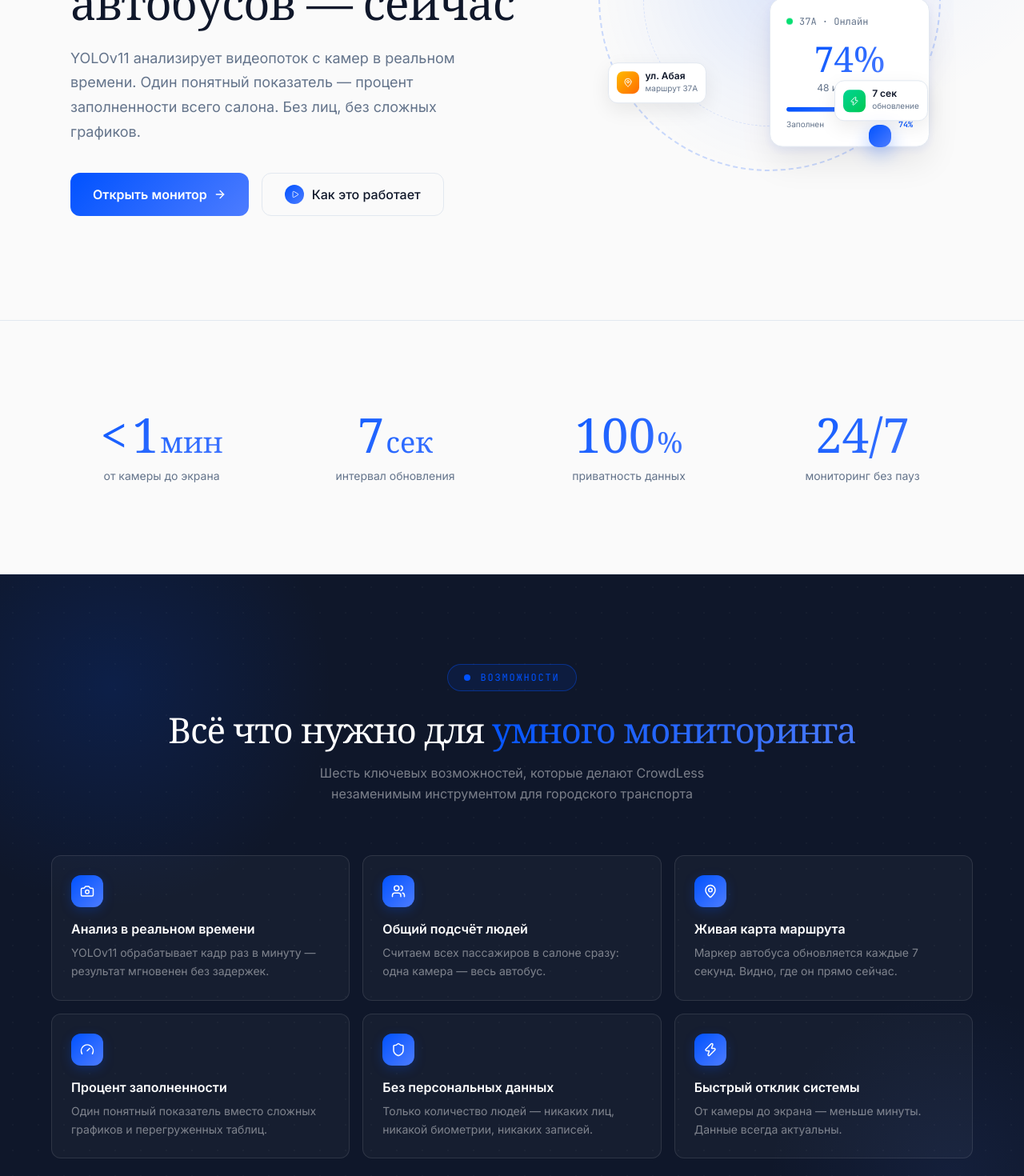
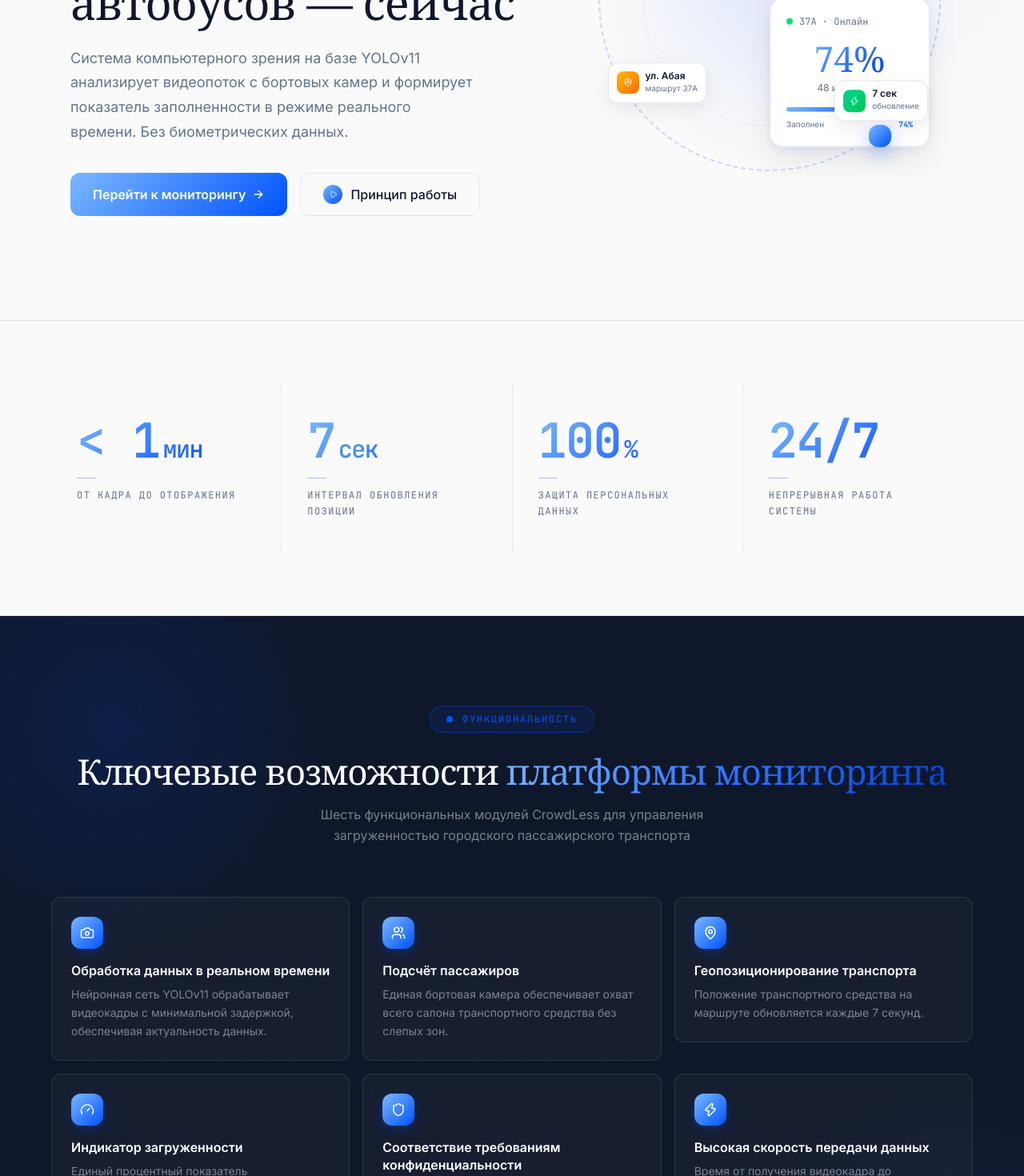
Before and after one commit to Alishnis/crowdless-app, a React (Vite) app: page / in a window 1280 px wide. Shown: the part 400-1870 px from the top of the page at 80% size. Built offline with nearby package versions, Linux system fonts and the light colour scheme; no server answers; a web font is replaced by a local one.

Commit message:
Апдейт дизайн 2.0

```diff
--- a/src/components/landing/FeaturesSection.tsx
+++ b/src/components/landing/FeaturesSection.tsx
@@ -7,33 +7,33 @@ import SectionLabel from '../ui/SectionLabel'
 const features = [
   {
     icon: Camera,
-    title: 'Анализ в реальном времени',
-    description: 'YOLOv11 обрабатывает кадр раз в минуту — результат мгновенен без задержек.',
+    title: 'Обработка данных в реальном времени',
+    description: 'Нейронная сеть YOLOv11 обрабатывает видеокадры с минимальной задержкой, обеспечивая актуальность данных.',
   },
   {
     icon: Users,
-    title: 'Общий подсчёт людей',
-    description: 'Считаем всех пассажиров в салоне сразу: одна камера — весь автобус.',
+    title: 'Подсчёт пассажиров',
+    description: 'Единая бортовая камера обеспечивает охват всего салона транспортного средства без слепых зон.',
   },
   {
     icon: MapPin,
-    title: 'Живая карта маршрута',
-    description: 'Маркер автобуса обновляется каждые 7 секунд. Видно, где он прямо сейчас.',
+    title: 'Геопозиционирование транспорта',
+    description: 'Положение транспортного средства на маршруте обновляется каждые 7 секунд.',
   },
   {
     icon: Gauge,
-    title: 'Процент заполненности',
-    description: 'Один понятный показатель вместо сложных графиков и перегруженных таблиц.',
+    title: 'Индикатор загруженности',
+    description: 'Единый процентный показатель предоставляет операторам всю необходимую информацию о состоянии рейса.',
   },
   {
     icon: Shield,
-    title: 'Без персональных данных',
-    description: 'Только количество людей — никаких лиц, никакой биометрии, никаких записей.',
+    title: 'Соответствие требованиям конфиденциальности',
+    description: 'Система фиксирует только количественные показатели. Биометрические и персональные данные не обрабатываются.',
   },
   {
     icon: Zap,
-    title: 'Быстрый отклик системы',
-    description: 'От камеры до экрана — меньше минуты. Данные всегда актуальны.',
+    title: 'Высокая скорость передачи данных',
+    description: 'Время от получения видеокадра до отображения результата на панели управления — менее одной минуты.',
   },
 ]
 
@@ -81,15 +81,15 @@ export default function FeaturesSection() {
           transition={{ duration: 0.6 }}
         >
           <div className="flex justify-center mb-6">
-            <SectionLabel inverted>Возможности</SectionLabel>
+            <SectionLabel inverted>Функциональность</SectionLabel>
           </div>
           <h2 className="font-display text-[2rem] md:text-[2.75rem] text-white leading-[1.12] tracking-tight mb-4">
-            Всё что нужно для{' '}
-            <span className="gradient-text">умного мониторинга</span>
+            Ключевые возможности{' '}
+            <span className="gradient-text">платформы мониторинга</span>
           </h2>
           <p className="text-white/45 text-base max-w-xl mx-auto leading-relaxed">
-            Шесть ключевых возможностей, которые делают CrowdLess незаменимым
-            инструментом для городского транспорта
+            Шесть функциональных модулей CrowdLess для управления
+            загруженностью городского пассажирского транспорта
           </p>
         </motion.div>
 
--- a/src/components/landing/HeroSection.tsx
+++ b/src/components/landing/HeroSection.tsx
@@ -51,9 +51,9 @@ export default function HeroSection() {
             variants={fadeUp}
             className="text-base md:text-lg text-muted-foreground leading-[1.7] max-w-lg mb-9"
           >
-            YOLOv11 анализирует видеопоток с камер в реальном времени.
-            Один понятный показатель — процент заполненности всего салона.
-            Без лиц, без сложных графиков.
+            Система компьютерного зрения на базе YOLOv11 анализирует
+            видеопоток с бортовых камер и формирует показатель заполненности
+            в режиме реального времени. Без биометрических данных.
           </motion.p>
 
           <motion.div variants={fadeUp} className="flex flex-col sm:flex-row gap-4">
@@ -61,7 +61,7 @@ export default function HeroSection() {
               onClick={() => navigate('/monitor')}
               className="group inline-flex items-center justify-center gap-2 gradient-bg text-white font-semibold px-7 py-3.5 rounded-xl transition-all duration-200 hover:-translate-y-0.5 hover:shadow-accent-lg active:scale-[0.98]"
             >
-              Открыть монитор
+              Перейти к мониторингу
               <ArrowRight
                 size={16}
                 className="transition-transform duration-200 group-hover:translate-x-1"
@@ -72,7 +72,7 @@ export default function HeroSection() {
               <div className="w-6 h-6 rounded-full gradient-bg flex items-center justify-center shrink-0">
                 <Play size={10} className="text-white ml-0.5" />
               </div>
-              Как это работает
+              Принцип работы
             </button>
           </motion.div>
         </motion.div>
--- a/src/components/landing/StatsSection.tsx
+++ b/src/components/landing/StatsSection.tsx
@@ -2,42 +2,51 @@ import { motion } from 'framer-motion'
 import type { Variants } from 'framer-motion'
 
 const stats = [
-  { value: '< 1', unit: 'мин', label: 'от камеры до экрана' },
-  { value: '7',        unit: 'сек', label: 'интервал обновления' },
-  { value: '100',      unit: '%',   label: 'приватность данных'  },
-  { value: '24/7',     unit: '',    label: 'мониторинг без пауз' },
+  { value: '< 1', unit: 'мин', label: 'от кадра до отображения' },
+  { value: '7',   unit: 'сек', label: 'интервал обновления позиции' },
+  { value: '100', unit: '%',   label: 'защита персональных данных' },
+  { value: '24/7', unit: '',   label: 'непрерывная работа системы' },
 ]
 
 const container: Variants = {
   hidden: {},
-  visible: { transition: { staggerChildren: 0.1, delayChildren: 0.15 } },
+  visible: { transition: { staggerChildren: 0.12, delayChildren: 0.1 } },
 }
 
 const item: Variants = {
-  hidden:  { opacity: 0, y: 20 },
-  visible: { opacity: 1, y: 0, transition: { duration: 0.6 } },
+  hidden:  { opacity: 0, y: 16 },
+  visible: { opacity: 1, y: 0, transition: { duration: 0.55 } },
 }
 
 export default function StatsSection() {
   return (
-    <section id="stats" className="py-28 px-6 border-y border-border">
+    <section id="stats" className="py-20 px-6 border-y border-border">
       <div className="max-w-6xl mx-auto">
         <motion.div
-          className="grid grid-cols-2 lg:grid-cols-4 gap-8 lg:gap-4"
+          className="grid grid-cols-2 lg:grid-cols-4 gap-px bg-border"
           variants={container}
           initial="hidden"
           whileInView="visible"
           viewport={{ once: true, amount: 0.4 }}
         >
           {stats.map((stat, i) => (
-            <motion.div key={i} variants={item} className="text-center">
-              <div className="font-display leading-none gradient-text text-5xl lg:text-6xl mb-3">
+            <motion.div
+              key={i}
+              variants={item}
+              className="bg-background flex flex-col gap-3 px-8 py-10"
+            >
+              <div className="font-mono font-bold leading-none gradient-text text-5xl lg:text-[3.75rem] tracking-tight tabular-nums">
                 {stat.value}
                 {stat.unit && (
-                  <span className="text-3xl lg:text-4xl ml-0.5">{stat.unit}</span>
+                  <span className="text-2xl lg:text-3xl ml-1 font-medium">{stat.unit}</span>
                 )}
               </div>
-              <p className="text-sm text-muted-foreground">{stat.label}</p>
+
+              <div className="w-6 h-px bg-accent/35 mt-1" />
+
+              <p className="text-xs font-mono uppercase tracking-[0.12em] text-muted-foreground leading-relaxed">
+                {stat.label}
+              </p>
             </motion.div>
           ))}
         </motion.div>
--- a/src/index.css
+++ b/src/index.css
@@ -30,14 +30,14 @@ body {
 
 /* ─── Signature utilities ────────────────────────────────────────────────── */
 @utility gradient-text {
-  background: linear-gradient(135deg, #0052FF, #4D7CFF);
+  background: linear-gradient(135deg, #7BB8FF 0%, #2B6FFF 55%, #0041CC 100%);
   -webkit-background-clip: text;
   background-clip: text;
   color: transparent;
 }
 
 @utility gradient-bg {
-  background: linear-gradient(135deg, #0052FF, #4D7CFF);
+  background: linear-gradient(135deg, #7BB8FF, #0052FF);
 }
 
 @utility shadow-accent {
```
